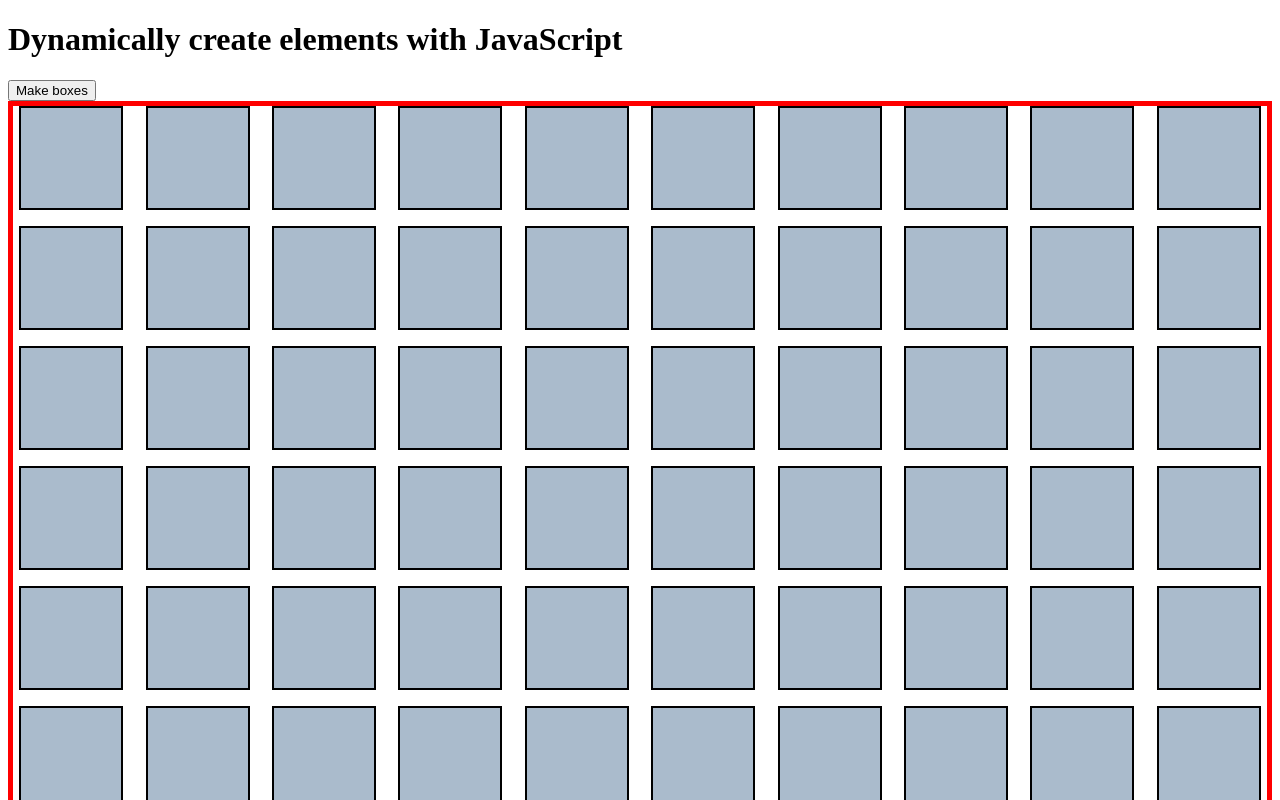
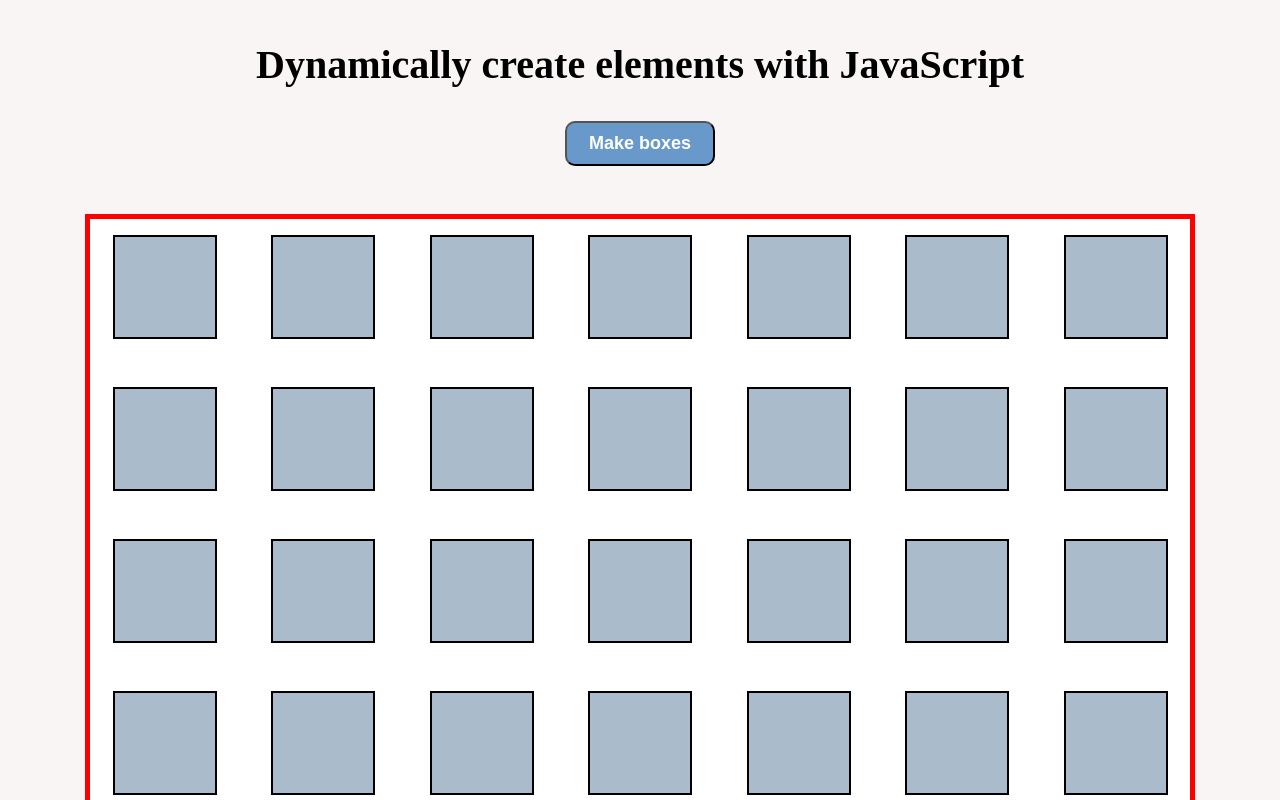
Before and after one commit to CarlosNGE/lab-5_23, a plain HTML site: page index.html in a window 1280 px wide. Both pictures are taken after a click on the button "Make boxes". Shown: the top 800 px of the page. Drawn offline with Linux system fonts and the light colour scheme.

```diff
--- a/css/style.css
+++ b/css/style.css
@@ -1,5 +1,34 @@
+body{
+    background-color: rgb(249, 245, 245);
+}
+
+.main-container{
+    display: flex;
+    flex-direction: column;
+    justify-content: center;
+    align-items: center;
+
+}
+
+h1{
+    font-size: 2.5rem;
+}
+
+button{
+    width: 150px;
+    height: 45px;
+    color: #fff;
+    background-color: rgb(104, 153, 202);
+    border-radius: 10px;
+    font-size: large;
+    font-weight: bolder;
+}
+
 .container{
+    width: 1100px;
     display: flex;
+    margin-top: 3rem;
+    background-color: #fff;
     flex-wrap: wrap;
     border: 5px solid red;
     min-height: 150px;
@@ -10,12 +39,23 @@
 .box{
     width: 100px;
     height: 100px;
+    margin: 1rem;
     border: 2px solid;
     background-color: #abc;
-    transition: all 1s ease-in-out;
+    transition: all .5s ease-in-out;
+}
+
+image{
+    width: 50px;
+    height: 50px;
 }
 
 .spin{
     transform: rotate(360deg);
     border-radius: 50%;
+    border: 1px solid;
+    background-color: rgb(250, 164, 164);
+    background-image: url("/images/happy.jpg");
+    background-repeat: no-repeat;
+    background-size: 100px;
 }
--- a/index.html
+++ b/index.html
@@ -12,6 +12,8 @@
 </head>
 <body>
 
+    <section class="main-container">
+
     <h1>Dynamically create elements with JavaScript</h1>
 
     <button>Make boxes</button>
@@ -20,6 +22,8 @@
 
     </div>
 
+    </section>
+
 <script src="js/main.js"></script>
 
 </body>
--- a/js/main.js
+++ b/js/main.js
@@ -12,7 +12,7 @@
 function makeBoxes () {
     const container = document.querySelector('.container');
 
-    for (let i = 0; i < 100; i++){
+    for (let i = 0; i < 35; i++){
 
         // Make a box and add it to the container
         const newBox = document.createElement('DIV');
```
Also changed, not shown: images/happy.jpg (added).
